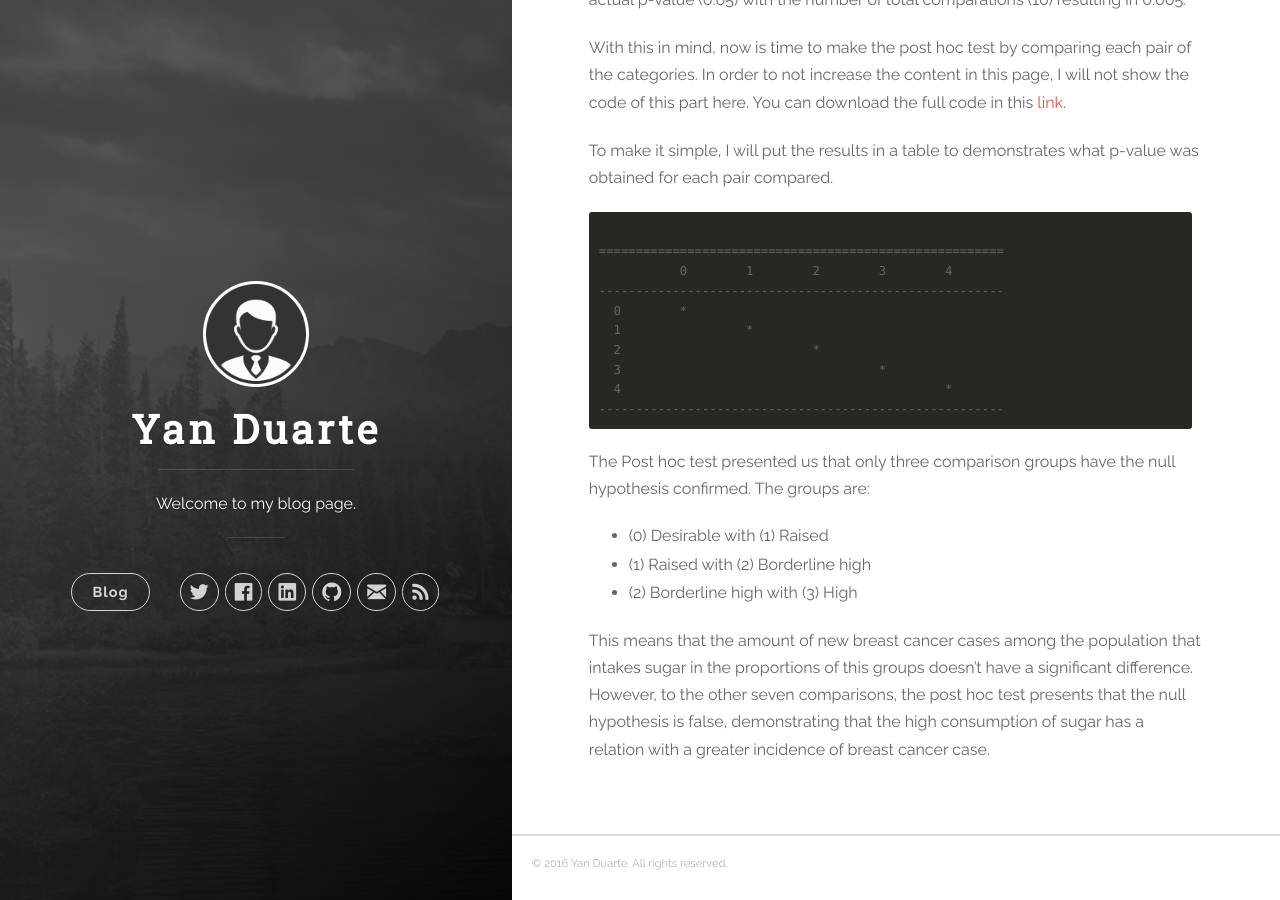
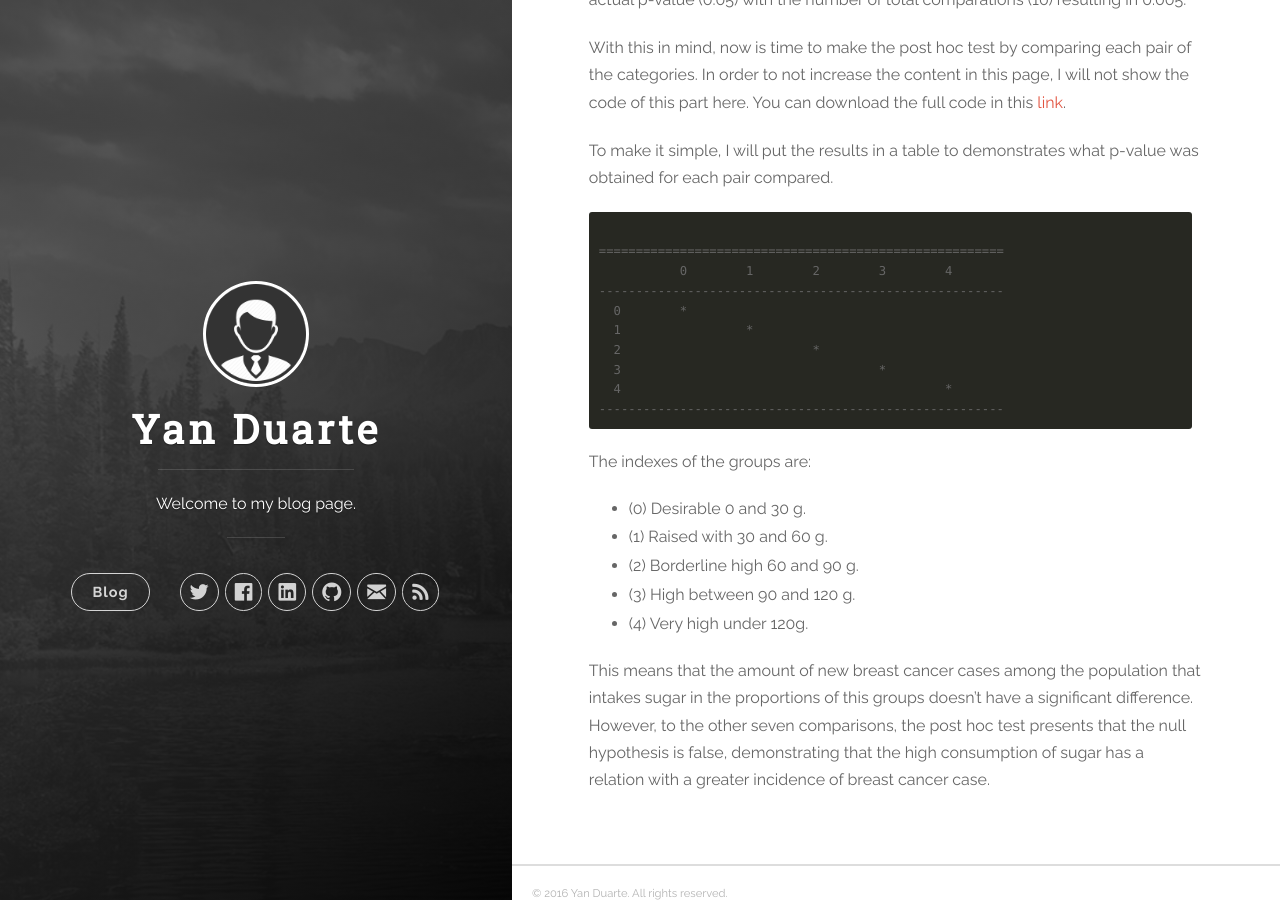
Before and after one commit to yan-duarte/yan-duarte.github.io, a Jekyll site: the page built from _posts/2016-08-06-DAT-Assignment2.md, in a window 1280 px wide and 900 px high, scrolled down 3701 px. Built offline with Jekyll 4.4.1, drawn with Linux system fonts in a browser that asks for light colours; nearby versions of some CDN libraries.

Commit message:
Updated 2016-08-06-DAT-Assignment2.md

````diff
--- a/_posts/2016-08-06-DAT-Assignment2.md
+++ b/_posts/2016-08-06-DAT-Assignment2.md
@@ -147,10 +147,12 @@ To make it simple, I will put the results in a table to demonstrates what p-valu
 -------------------------------------------------------
 ```
 
-The Post hoc test presented us that only three comparison groups have the null hypothesis confirmed. The groups are:
+The indexes of the groups are:
 
-  - (0) Desirable with (1) Raised
-  - (1) Raised with (2) Borderline high
-  - (2) Borderline high with (3) High
+  - (0) Desirable 0 and 30 g.
+  - (1) Raised with 30 and 60 g.
+  - (2) Borderline high 60 and 90 g.
+  - (3) High between 90 and 120 g.
+  - (4) Very high under 120g.
 
 This means that the amount of new breast cancer cases among the population that intakes sugar in the proportions of this groups doesn't have a significant difference. However, to the other seven comparisons, the post hoc test presents that the null hypothesis is false, demonstrating that the high consumption of sugar has a relation with a greater incidence of breast cancer case.
````
